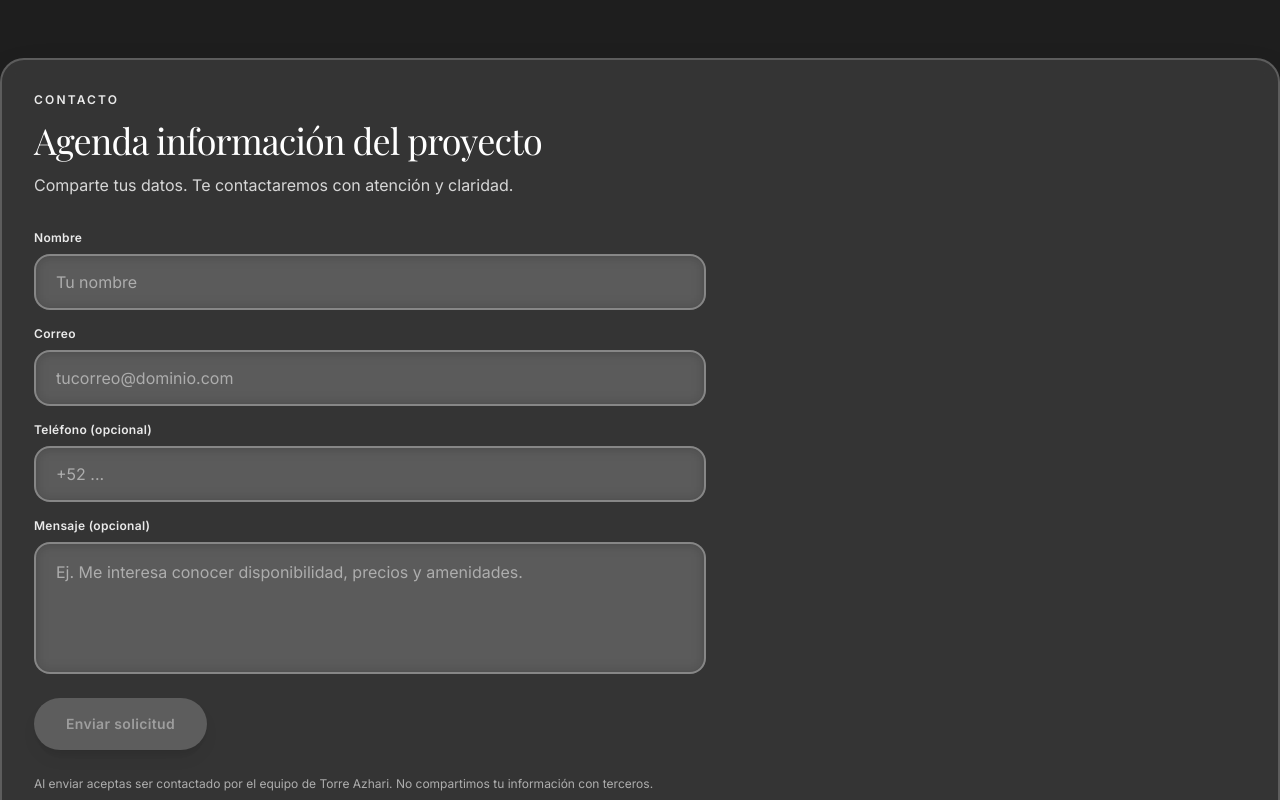
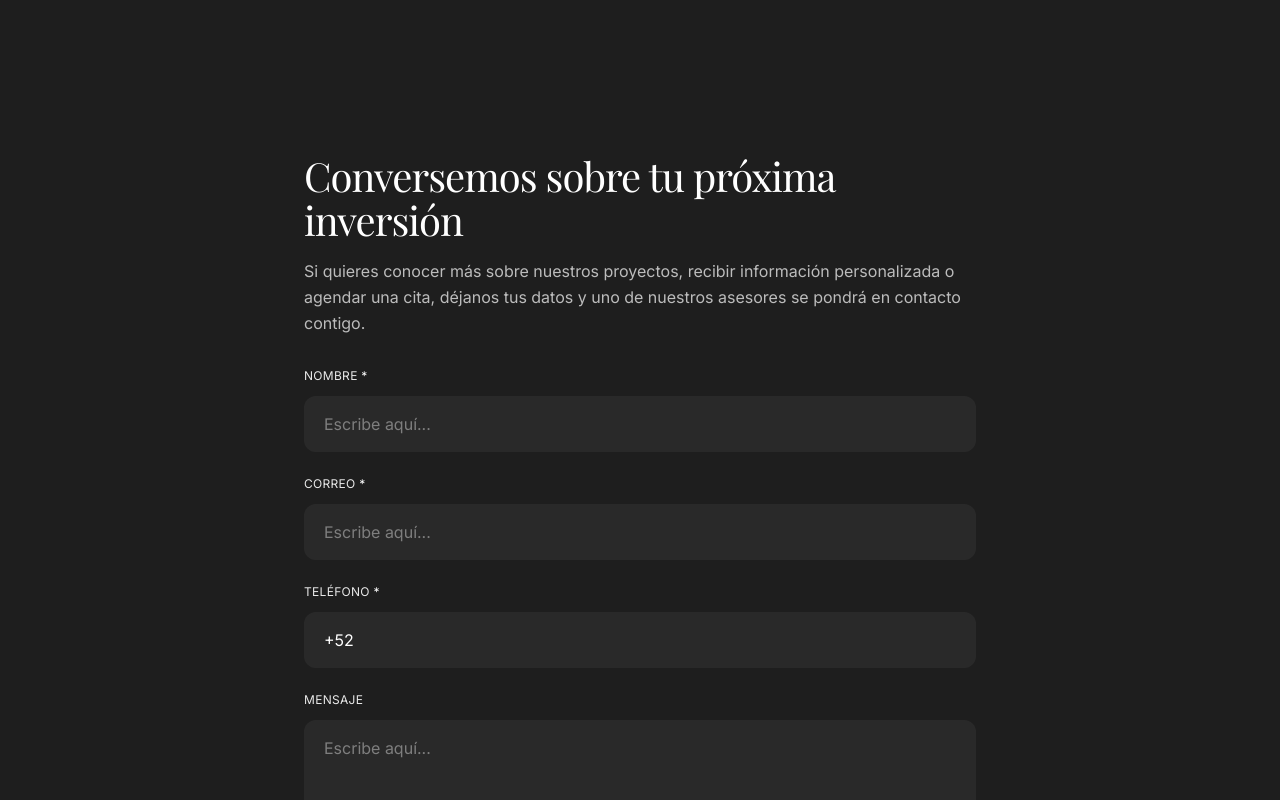
Before and after one commit to AlanNieves/Torre-Azhari, a Next.js app in the folder frontend/: page / in a window 1280 px wide. Shown: the part 4040-4840 px from the top of the page. Built offline with nearby package versions, Linux system fonts and the light colour scheme; no server answers; a web font is replaced by a local one.

Commit message:
Ajustes al formulario de contacto con prefijo +52 en teléfono

```diff
--- a/frontend/src/app/proyectos/components/ProjectsGrid.tsx
+++ b/frontend/src/app/proyectos/components/ProjectsGrid.tsx
@@ -3,7 +3,7 @@
 import { motion } from "framer-motion";
 import Link from "next/link";
 import { MapPin, ArrowRight } from "lucide-react";
-import OptimizedImage from "@/components/ui/OptimizedImage";
+import OptimizedImage from "@/shared/ui/OptimizedImage";
 import type { Project } from "@/types/project";
 
 interface ProjectsGridProps {
--- a/frontend/src/app/sobre-azhari/components/AboutAzhari.tsx
+++ b/frontend/src/app/sobre-azhari/components/AboutAzhari.tsx
@@ -7,20 +7,20 @@ const PHILOSOPHY_ITEMS = [
   {
     icon: Shield,
     title: "Compromiso con la calidad",
-    subtitle: "Lo que prometemos, lo hacemos",
-    description: "Nos distinguimos por el estricto rigor y excelencia en la ejecución de cada proyecto. Gestionamos procesos a través de estrategias que aseguran funcionalidad, durabilidad y confort, utilizando solo materiales seleccionados y procesos estandarizados que garantizan la más alta calidad en cada espacio."
+    subtitle: "Lo que prometemos, lo cumplimos",
+    description: "Nos distinguimos por un enfoque claro y transparente en cada etapa del proceso. Desde la planeación hasta la entrega, trabajamos con altos estándares de calidad, materiales seleccionados y procesos definidos que garantizan confianza y certeza a nuestros clientes."
   },
   {
     icon: Home,
     title: "Construyendo patrimonios",
-    subtitle: "Invertir con resultado rápido",
-    description: "Nuestro desarrollo nace pensado en la plusvalía inmediata y en un entorno en constante crecimiento con infraestructura y servicios en expansión. Cada proyecto es construido bajo una visión estratégica en el desarrollo de vivienda, que busca impulsar la consolidación patrimonial a través de ubicaciones premium."
+    subtitle: "Invertir con respaldo importa",
+    description: "Nuestros desarrollos están pensados para generar plusvalía real, apoyados en ubicaciones estratégicas, conceptos sólidos y una visión de crecimiento a largo plazo. Ya sea un proyecto residencial vertical o un desarrollo de terrenos, cada iniciativa responde a una lógica clara de valor."
   },
   {
     icon: ArrowRight,
     title: "Visión a futuro",
-    subtitle: "Desarrollos hoy, patrimonio de mañana",
-    description: "En Azhari Desarrollos seguimos estándares rigurosos que cumplen más allá del marco legal y regulatorio. Cada proyecto ha sido concebido con una visión a largo plazo, fundamentada en análisis profundo del entorno, proyección urbana y demanda futura para ofrecer espacios por su calidad, diseño y potencial."
+    subtitle: "Desarrollar hoy pensando en mañana",
+    description: "En Azhari Desarrollos seguimos creciendo con una visión firme: crear proyectos que eleven el estándar inmobiliario en Aguascalientes, aporten valor a la ciudad y se conviertan en referentes por su calidad, diseño y planeación."
   }
 ];
 
@@ -64,7 +64,7 @@ export default function AboutAzhari() {
             className="overflow-hidden rounded-2xl"
           >
             <img
-              src="/images/img49.jpg"
+              src="/images/img182.jpg"
               alt="Torre Azhari"
               className="h-[400px] w-full object-cover lg:h-[500px]"
             />
@@ -103,8 +103,8 @@ export default function AboutAzhari() {
               <p className="text-base font-light leading-relaxed text-white/80">
                 En Azhari creemos que un buen desarrollo no solo se mide por su
                 estética, sino por su funcionalidad, su entorno y su impacto a largo
-                plazo. Por ello, cada proyecto nace de un análisis profundo del
-                contexto urbano, la demanda futura y la rentabilidad real para quienes confían
+                plazo. Por eso, cada proyecto nace de un análisis profundo del
+                mercado, la ubicación y las necesidades reales de quienes confían
                 en nosotros.
               </p>
             </motion.div>
--- a/frontend/src/shared/LeadForm.tsx
+++ b/frontend/src/shared/LeadForm.tsx
@@ -18,7 +18,7 @@ type LeadFormValues = {
 const initialValues: LeadFormValues = {
   name: "",
   email: "",
-  phone: "",
+  phone: "+52",
   message: "",
 };
 
@@ -45,11 +45,27 @@ export default function LeadForm() {
   const canSubmit = useMemo(() => {
     const nameOk = trim(values.name).length >= 2;
     const emailOk = isEmail(values.email);
-    return nameOk && emailOk && state !== "loading";
-  }, [values.name, values.email, state]);
+    // Phone should have +52 plus at least 10 digits (total length >= 13)
+    const phoneOk = sanitizePhone(values.phone).length >= 13;
+    return nameOk && emailOk && phoneOk && state !== "loading";
+  }, [values.name, values.email, values.phone, state]);
 
   function onChange<K extends keyof LeadFormValues>(key: K, v: string) {
     setValues((prev) => ({ ...prev, [key]: v }));
+  }
+
+  function onPhoneChange(v: string) {
+    // Ensure the phone always starts with +52
+    if (!v) {
+      setValues((prev) => ({ ...prev, phone: "+52" }));
+      return;
+    }
+    if (!v.startsWith("+52")) {
+      const digits = v.replace(/[^\d]/g, "");
+      setValues((prev) => ({ ...prev, phone: "+52" + digits }));
+      return;
+    }
+    setValues((prev) => ({ ...prev, phone: v }));
   }
 
   async function onSubmit(e: React.FormEvent) {
@@ -79,20 +95,19 @@ export default function LeadForm() {
   }
 
   return (
-    <div className="relative overflow-hidden rounded-3xl border-2 border-white/20 bg-white/10 p-6 shadow-2xl backdrop-blur-sm sm:p-8">
-      <div className="max-w-2xl">
-        <p className="text-xs font-semibold tracking-[0.18em] text-white/90">CONTACTO</p>
-        <h2 className="mt-3 font-serif text-3xl tracking-tight text-white sm:text-4xl">
-          Agenda información del proyecto
+    <div className="relative overflow-hidden bg-[#1e1e1e] px-6 py-16 sm:px-8 sm:py-24">
+      <div className="mx-auto max-w-2xl">
+        <h2 className="font-serif text-3xl tracking-tight text-white sm:text-4xl lg:text-[2.5rem]">
+          Conversemos sobre tu próxima inversión
         </h2>
-        <p className="mt-3 text-base leading-relaxed text-white/80">
-          Comparte tus datos. Te contactaremos con atención y claridad.
+        <p className="mt-4 text-base leading-relaxed text-white/70">
+          Si quieres conocer más sobre nuestros proyectos, recibir información personalizada o agendar una cita, déjanos tus datos y uno de nuestros asesores se pondrá en contacto contigo.
         </p>
 
-        <form onSubmit={onSubmit} className="mt-8 grid gap-4">
+        <form onSubmit={onSubmit} className="mt-8 grid gap-6">
           <Field
-            label="Nombre"
-            placeholder="Tu nombre"
+            label="NOMBRE"
+            placeholder="Escribe aquí..."
             value={values.name}
             onChange={(v) => onChange("name", v)}
             autoComplete="name"
@@ -100,8 +115,8 @@ export default function LeadForm() {
           />
 
           <Field
-            label="Correo"
-            placeholder="tucorreo@dominio.com"
+            label="CORREO"
+            placeholder="Escribe aquí..."
             value={values.email}
             onChange={(v) => onChange("email", v)}
             autoComplete="email"
@@ -110,17 +125,18 @@ export default function LeadForm() {
           />
 
           <Field
-            label="Teléfono (opcional)"
-            placeholder="+52 ..."
+            label="TELÉFONO"
+            placeholder="+52"
             value={values.phone}
-            onChange={(v) => onChange("phone", v)}
+            onChange={onPhoneChange}
             autoComplete="tel"
             inputMode="tel"
+            required
           />
 
           <TextArea
-            label="Mensaje (opcional)"
-            placeholder="Ej. Me interesa conocer disponibilidad, precios y amenidades."
+            label="MENSAJE"
+            placeholder="Escribe aquí..."
             value={values.message}
             onChange={(v) => onChange("message", v)}
             autoComplete="off"
@@ -157,7 +173,7 @@ export default function LeadForm() {
                     animate={{ opacity: 1, y: 0 }}
                     exit={{ opacity: 0, y: -4 }}
                   >
-                    Enviar solicitud
+                    Enviar
                   </motion.span>
                 )}
               </AnimatePresence>
@@ -190,8 +206,8 @@ export default function LeadForm() {
             )}
           </AnimatePresence>
 
-          <p className="mt-2 text-xs leading-relaxed text-white/60">
-            Al enviar aceptas ser contactado por el equipo de Torre Azhari. No compartimos tu información con terceros.
+          <p className="mt-4 text-sm italic leading-relaxed text-white/60">
+            Al enviar este formulario, acepta que almacenemos sus datos para gestionar su consulta.
           </p>
         </form>
       </div>
@@ -209,9 +225,9 @@ function Field(props: {
   inputMode?: React.HTMLAttributes<HTMLInputElement>["inputMode"];
 }) {
   return (
-    <label className="grid gap-2">
-      <span className="text-xs font-semibold tracking-wide text-white/90">
-        {props.label}
+    <label className="grid gap-3">
+      <span className="text-xs font-normal tracking-wide text-white/90">
+        {props.label} {props.required && <span className="text-white">*</span>}
       </span>
       <motion.input
         value={props.value}
@@ -220,9 +236,9 @@ function Field(props: {
         required={props.required}
         autoComplete={props.autoComplete}
         inputMode={props.inputMode}
-        whileFocus={{ scale: 1.005 }}
-        className="h-14 w-full rounded-2xl border-2 border-white/30 bg-white/10 px-5 text-base text-white shadow-inner backdrop-blur-sm outline-none transition
-                   placeholder:text-white/50 focus:border-white/60 focus:bg-white/15 focus:ring-4 focus:ring-white/20"
+        whileFocus={{ scale: 1.002 }}
+        className="h-14 w-full rounded-xl border-0 bg-white/5 px-5 text-base text-white outline-none transition
+                   placeholder:text-white/40 focus:bg-white/10"
       />
     </label>
   );
@@ -236,19 +252,19 @@ function TextArea(props: {
   autoComplete?: string;
 }) {
   return (
-    <label className="grid gap-2">
-      <span className="text-xs font-semibold tracking-wide text-white/90">
+    <label className="grid gap-3">
+      <span className="text-xs font-normal tracking-wide text-white/90">
         {props.label}
       </span>
       <motion.textarea
         value={props.value}
         onChange={(e) => props.onChange(e.target.value)}
         placeholder={props.placeholder}
-        rows={4}
+        rows={5}
         autoComplete={props.autoComplete}
-        whileFocus={{ scale: 1.003 }}
-        className="w-full resize-none rounded-2xl border-2 border-white/30 bg-white/10 px-5 py-4 text-base text-white shadow-inner backdrop-blur-sm outline-none transition
-                   placeholder:text-white/50 focus:border-white/60 focus:bg-white/15 focus:ring-4 focus:ring-white/20"
+        whileFocus={{ scale: 1.002 }}
+        className="w-full resize-none rounded-xl border-0 bg-white/5 px-5 py-4 text-base text-white outline-none transition
+                   placeholder:text-white/40 focus:bg-white/10"
       />
     </label>
   );
```
